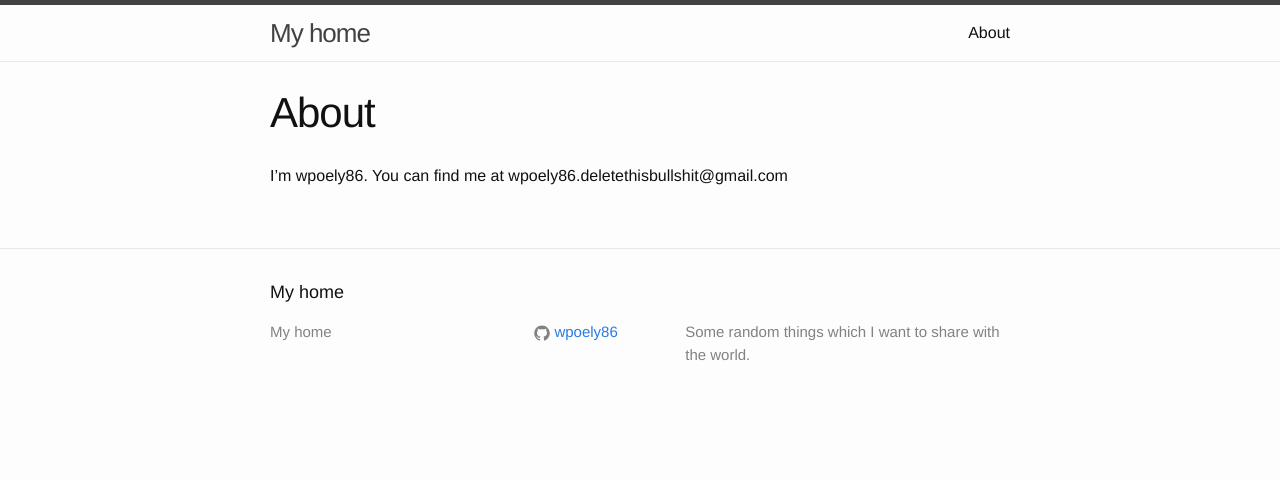
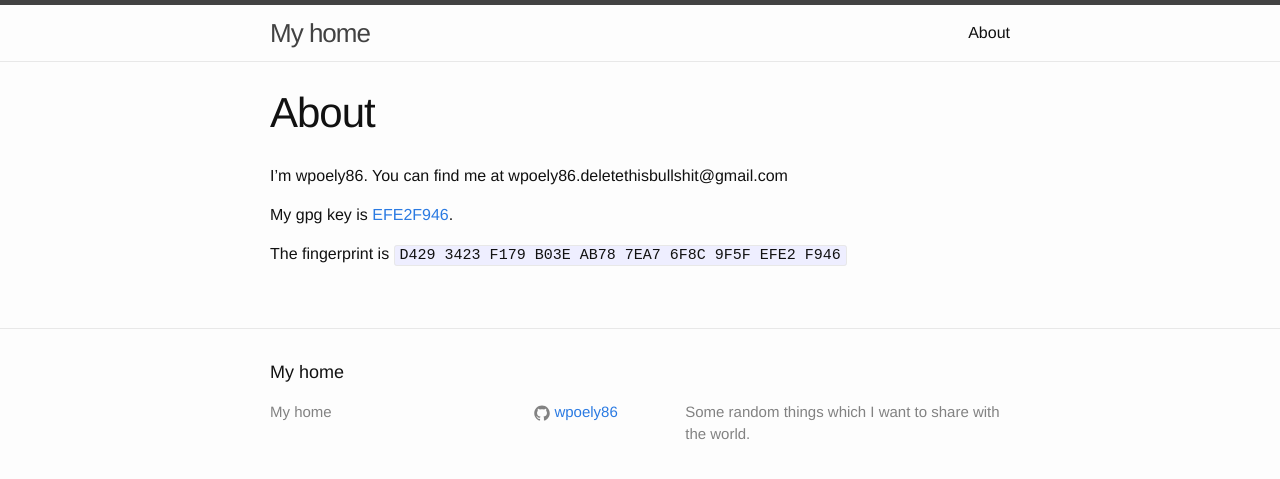
Before and after one commit to wpoely86/wpoely86, a Jekyll site: the page built from about.md, in a window 1280 px wide. Shown: the top 479 px of the page. Built offline with Jekyll 4.4.1, drawn with Linux system fonts in a browser that asks for light colours.

Commit message:
Added gpg key to about

```diff
--- a/about.md
+++ b/about.md
@@ -5,3 +5,7 @@ permalink: /about/
 ---
 
 I'm wpoely86. You can find me at wpoely86.deletethisbullshit@gmail.com
+
+My gpg key is [EFE2F946](https://pgp.mit.edu/pks/lookup?op=get&search=0x6F8C9F5FEFE2F946).
+
+The fingerprint is `D429 3423 F179 B03E AB78  7EA7 6F8C 9F5F EFE2 F946`
```
